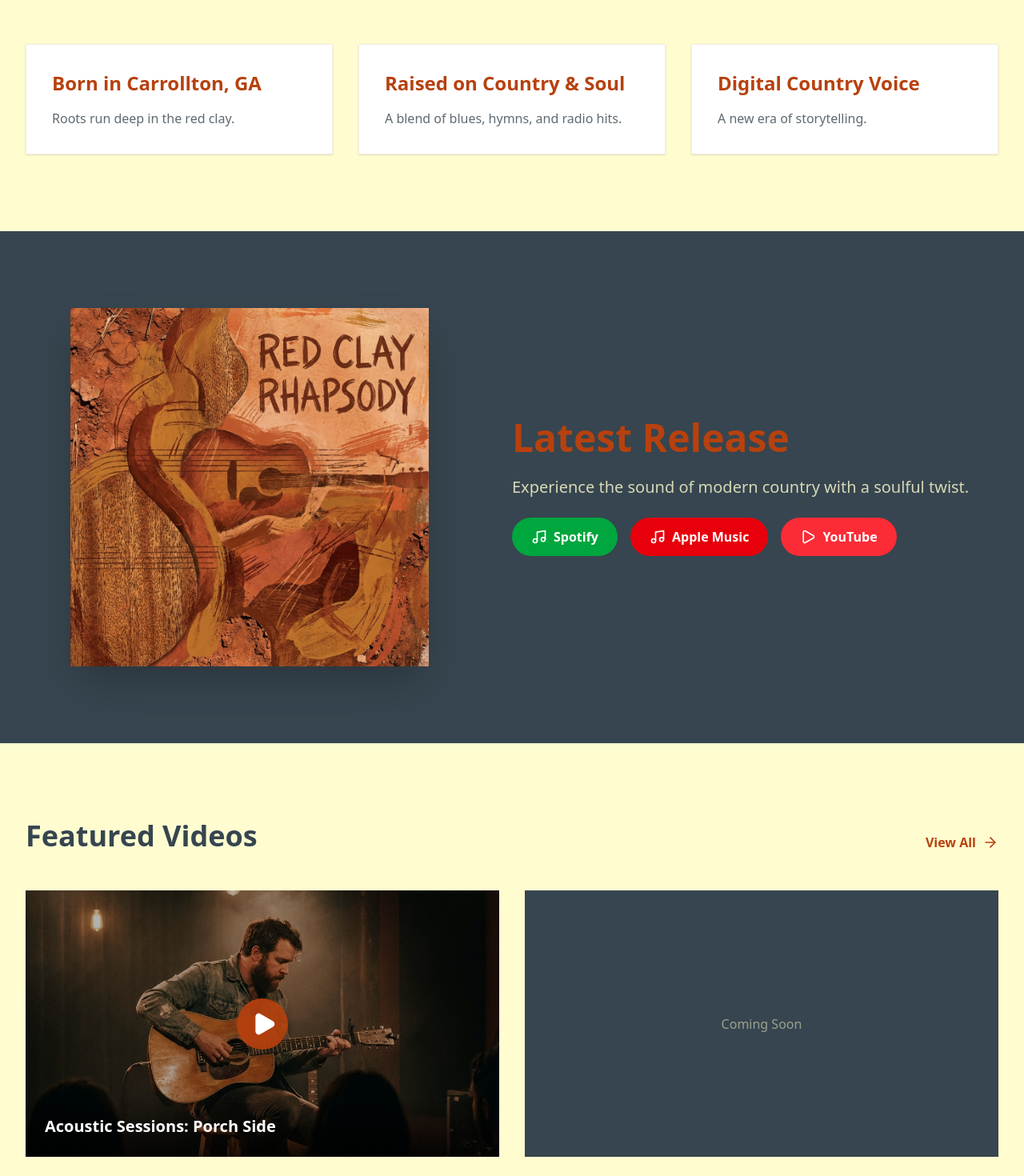
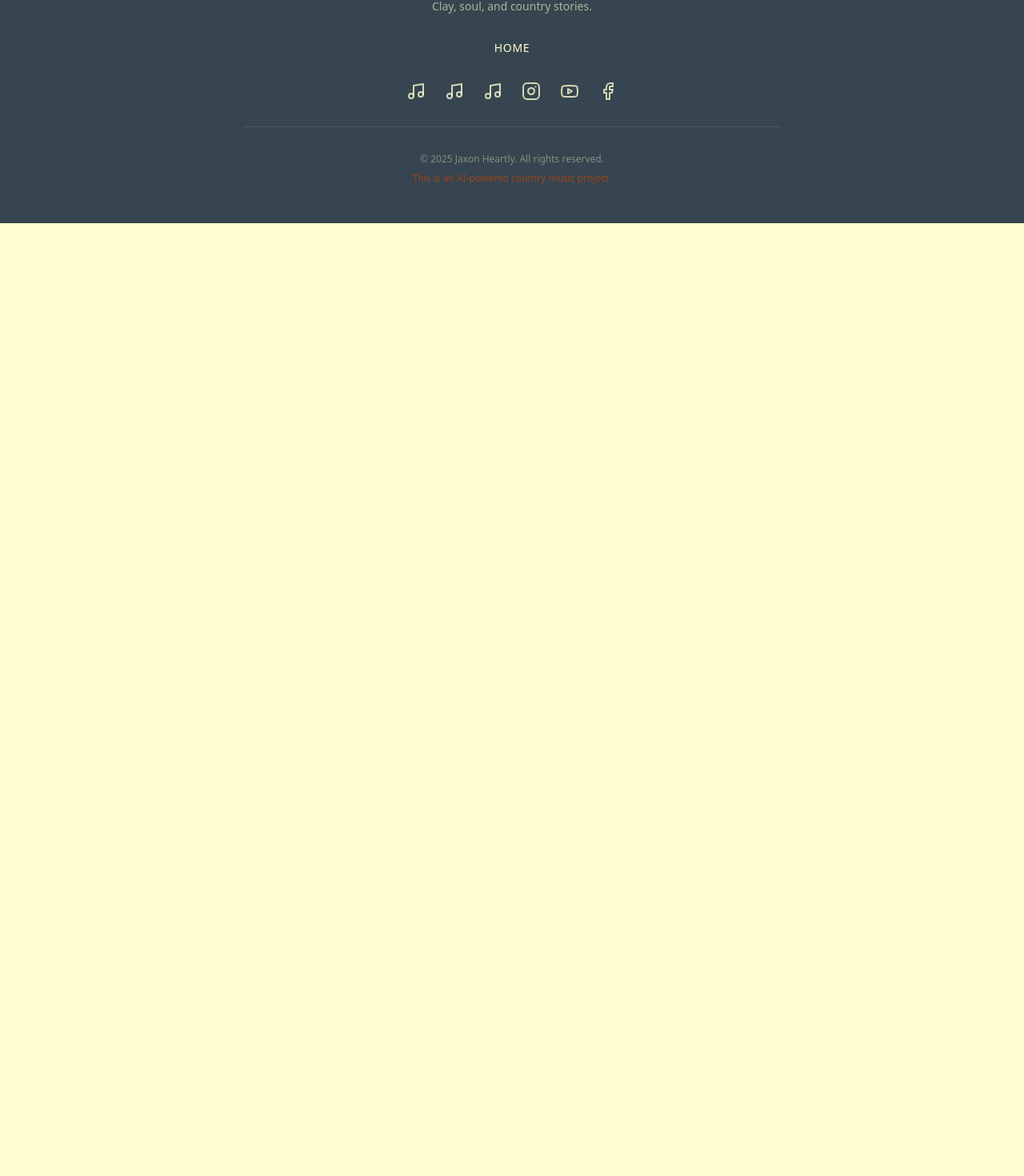
Before and after one commit to younglazar/Jaxon-Heartly, a Next.js app: page / in a window 1280 px wide. Shown: the part 975-2445 px from the top of the page at 80% size. After the commit the page ends 1254 px from the top, so only its background shows below. Built offline with nearby package versions, Linux system fonts and the light colour scheme; a web font is replaced by a local one.

Commit message:
Simplify homepage: Show only Hero section

```diff
--- a/src/app/page.tsx
+++ b/src/app/page.tsx
@@ -1,149 +1,9 @@
-import Image from "next/image";
-import Link from "next/link";
-import { Play, Music, ArrowRight, Mail } from "lucide-react";
 import Hero from "@/components/Hero";
-import Marquee from "@/components/Marquee";
-import Section from "@/components/Section";
 
 export default function Home() {
   return (
     <div className="flex flex-col">
       <Hero />
-      <Marquee text="New music out now · AI Country Artist · Southern Storytelling Evolved" />
-
-      {/* Intro Cards */}
-      <Section className="bg-cream">
-        <div className="grid grid-cols-1 md:grid-cols-3 gap-8">
-          {[
-            { title: "Born in Carrollton, GA", desc: "Roots run deep in the red clay." },
-            { title: "Raised on Country & Soul", desc: "A blend of blues, hymns, and radio hits." },
-            { title: "Digital Country Voice", desc: "A new era of storytelling." },
-          ].map((card, i) => (
-            <div key={i} className="bg-white p-8 border border-clay-red/10 shadow-sm hover:shadow-md transition-shadow">
-              <h3 className="font-serif text-2xl font-bold text-clay-red mb-4">{card.title}</h3>
-              <p className="text-charcoal/80">{card.desc}</p>
-            </div>
-          ))}
-        </div>
-      </Section>
-
-      {/* Featured Music */}
-      <Section className="bg-charcoal text-cream">
-        <div className="flex flex-col md:flex-row items-center gap-12">
-          <div className="w-full md:w-1/2 relative aspect-square max-w-md mx-auto">
-            <Image
-              src="/images/album.png"
-              alt="Latest Release"
-              fill
-              className="object-cover shadow-2xl"
-            />
-          </div>
-          <div className="w-full md:w-1/2 space-y-6 text-center md:text-left">
-            <h2 className="font-serif text-4xl md:text-5xl font-bold text-clay-red">Latest Release</h2>
-            <p className="text-xl text-cream/80">
-              Experience the sound of modern country with a soulful twist.
-            </p>
-            <div className="flex flex-wrap justify-center md:justify-start gap-4">
-              <button className="flex items-center gap-2 px-6 py-3 bg-green-600 hover:bg-green-700 text-white font-bold rounded-full transition-colors">
-                <Music size={20} /> Spotify
-              </button>
-              <button className="flex items-center gap-2 px-6 py-3 bg-red-600 hover:bg-red-700 text-white font-bold rounded-full transition-colors">
-                <Music size={20} /> Apple Music
-              </button>
-              <button className="flex items-center gap-2 px-6 py-3 bg-red-500 hover:bg-red-600 text-white font-bold rounded-full transition-colors">
-                <Play size={20} /> YouTube
-              </button>
-            </div>
-          </div>
-        </div>
-      </Section>
-
-      {/* Video Spotlight */}
-      <Section className="bg-cream">
-        <div className="flex justify-between items-end mb-12">
-          <h2 className="font-serif text-4xl font-bold text-charcoal">Featured Videos</h2>
-          <Link href="/videos" className="hidden md:flex items-center gap-2 text-clay-red font-bold hover:underline">
-            View All <ArrowRight size={20} />
-          </Link>
-        </div>
-        <div className="grid grid-cols-1 md:grid-cols-2 gap-8">
-          <div className="aspect-video bg-charcoal relative group cursor-pointer overflow-hidden">
-            <Image
-              src="/images/performance.png"
-              alt="Acoustic Performance"
-              fill
-              className="object-cover transition-transform duration-500 group-hover:scale-105"
-            />
-            <div className="absolute inset-0 bg-black/30 group-hover:bg-black/20 transition-colors flex items-center justify-center">
-              <div className="w-16 h-16 bg-clay-red/90 rounded-full flex items-center justify-center text-white pl-1 group-hover:scale-110 transition-transform">
-                <Play size={32} fill="currentColor" />
-              </div>
-            </div>
-            <div className="absolute bottom-0 left-0 right-0 p-6 bg-gradient-to-t from-black/80 to-transparent">
-              <h3 className="text-white font-bold text-xl">Acoustic Sessions: Porch Side</h3>
-            </div>
-          </div>
-          <div className="aspect-video bg-charcoal relative group cursor-pointer overflow-hidden">
-            {/* Placeholder for second video, reusing performance image for now or just a color block */}
-            <div className="absolute inset-0 bg-charcoal flex items-center justify-center">
-              <span className="text-cream/50">Coming Soon</span>
-            </div>
-          </div>
-        </div>
-        <div className="mt-8 text-center md:hidden">
-          <Link href="/videos" className="inline-flex items-center gap-2 text-clay-red font-bold hover:underline">
-            View All <ArrowRight size={20} />
-          </Link>
-        </div>
-      </Section>
-
-      {/* Gallery Preview */}
-      <Section className="bg-white">
-        <div className="text-center mb-12">
-          <h2 className="font-serif text-4xl font-bold text-charcoal">Gallery</h2>
-          <p className="mt-4 text-charcoal/60">Snapshots from the journey.</p>
-        </div>
-        <div className="grid grid-cols-2 md:grid-cols-4 gap-4">
-          <div className="aspect-[3/4] relative">
-            <Image src="/images/portrait.png" alt="Gallery 1" fill className="object-cover" />
-          </div>
-          <div className="aspect-[3/4] relative bg-clay-red/10">
-            {/* Placeholder */}
-          </div>
-          <div className="aspect-[3/4] relative bg-forest-green/10">
-            {/* Placeholder */}
-          </div>
-          <div className="aspect-[3/4] relative bg-charcoal/10">
-            {/* Placeholder */}
-          </div>
-        </div>
-        <div className="mt-12 text-center">
-          <Link href="/gallery" className="px-8 py-3 border-2 border-charcoal text-charcoal font-bold uppercase hover:bg-charcoal hover:text-white transition-colors">
-            View Full Gallery
-          </Link>
-        </div>
-      </Section>
-
-      {/* Newsletter CTA */}
-      <Section className="bg-clay-red text-cream text-center">
-        <div className="max-w-2xl mx-auto space-y-8">
-          <Mail size={48} className="mx-auto text-cream/80" />
-          <h2 className="font-serif text-4xl font-bold">Join the Jaxon Heartly Circle</h2>
-          <p className="text-lg text-cream/90">
-            Be the first to hear new music, get exclusive updates, and follow the journey.
-          </p>
-          <form className="flex flex-col sm:flex-row gap-4 max-w-md mx-auto">
-            <input
-              type="email"
-              placeholder="Enter your email"
-              className="flex-1 px-6 py-3 rounded-none bg-cream text-charcoal placeholder:text-charcoal/50 focus:outline-none focus:ring-2 focus:ring-charcoal"
-            />
-            <button type="submit" className="px-8 py-3 bg-charcoal text-cream font-bold uppercase hover:bg-charcoal/80 transition-colors">
-              Join
-            </button>
-          </form>
-        </div>
-      </Section>
     </div>
   );
 }
```
